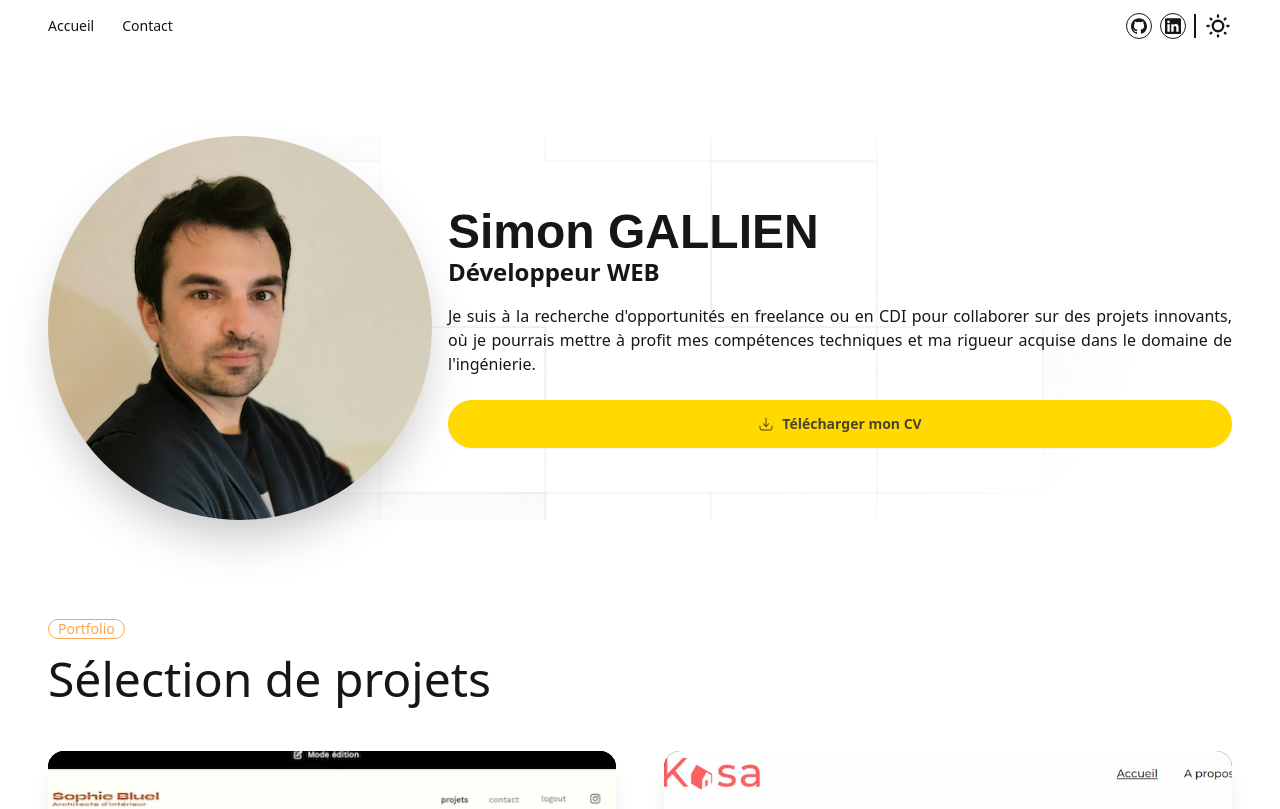
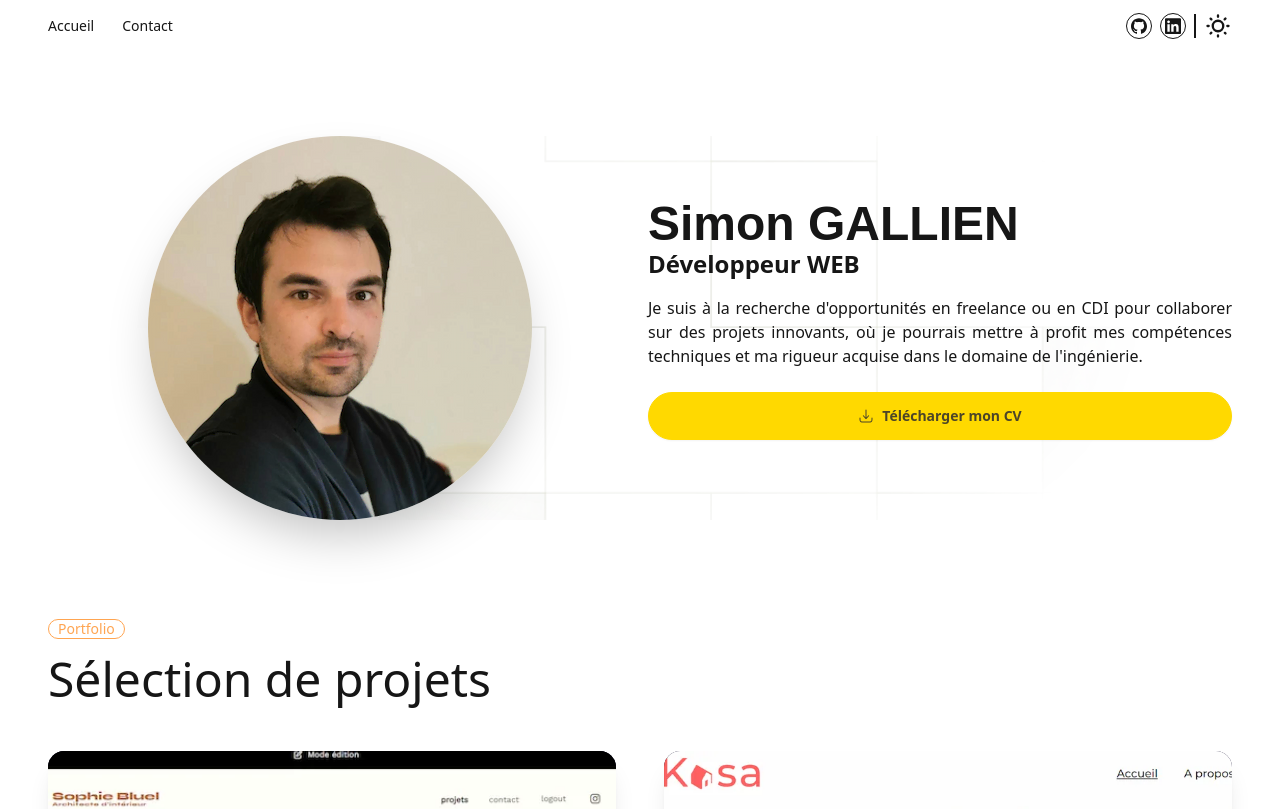
Before and after one commit to SimonGallien/MonPortfolio, a React (Vite) app: page / in a window 1280 px wide. Shown: the top 809 px of the page. Built offline with nearby package versions, Linux system fonts and the light colour scheme; a web font is replaced by a local one.

Commit message:
Amélioration de l'affichage du composant Hero, texte occupant moins de largeur et ajout de margin

```diff
--- a/src/_components/Hero.jsx
+++ b/src/_components/Hero.jsx
@@ -11,12 +11,12 @@ export const Hero = () => {
                         <p className="pb-6 text-justify">
                             Je suis à la recherche d&apos;opportunités en freelance ou en CDI pour collaborer sur des projets innovants, où je pourrais mettre à profit mes compétences techniques et ma rigueur acquise dans le domaine de l&apos;ingénierie.
                         </p>
-                        <a className="btn btn-primary rounded-3xl w-full" href="/CV_Simon Gallien.pdf" download>
+                        <a className="btn btn-primary rounded-3xl w-full mb-4" href="/CV_Simon Gallien.pdf" download>
                             <DownloadIcon size={16} className="text-foreground"/>
                             Télécharger mon CV
                         </a>
                     </div>
-                    <div className="aspect-w-1 aspect-h-1 w-full max-w-sm">
+                    <div className="flex-1 aspect-w-1 aspect-h-1 w-full flex justify-center">
                         <img
                             src="/profil.webp"
                             className="rounded-full shadow-2xl object-cover"
```
